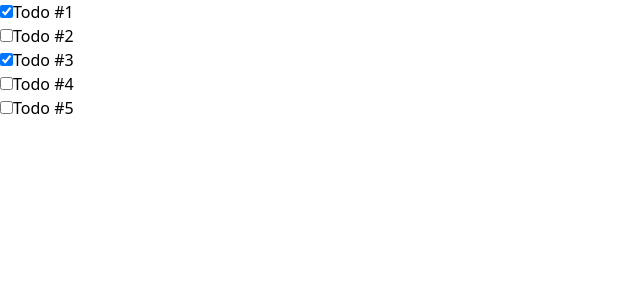
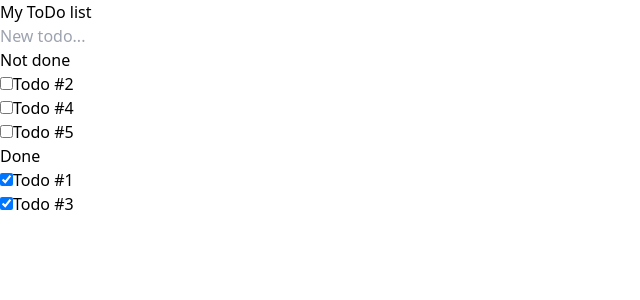
Before and after one commit to davnig/todo-react, a React (Vite) app: page / in a window 1280 px wide. Shown: the top 300 px of the page, without its empty margins (0-640 px from the left). Built offline with nearby package versions, Linux system fonts and the light colour scheme.

Commit message:
style: create TodoTable and TodoCreationBar components

```diff
--- a/src/App.tsx
+++ b/src/App.tsx
@@ -1,21 +1,29 @@
 import './App.css'
-import {TodoRow} from "./TodoRow.tsx";
+import {TodoTable} from "./TodoTable.tsx";
+import {TodoCreationBar} from "./TodoCreationBar.tsx";
 
 function App() {
     return (
         <>
-            {todo.map((todo) =>
-                <TodoRow checked={todo.done}>{todo.text}</TodoRow>)}
+            <h1>{"My ToDo list"}</h1>
+            <TodoCreationBar/>
+            <TodoTable todos={todos}></TodoTable>
         </>
     )
 }
 
 export default App
 
-const todo = [
-    {done: true, text: "Todo #1"},
-    {done: false, text: "Todo #2"},
-    {done: true, text: "Todo #3"},
-    {done: false, text: "Todo #4"},
-    {done: false, text: "Todo #5"}
+const todos: Todo[] = [
+    {id: 1, done: true, text: "Todo #1"},
+    {id: 2, done: false, text: "Todo #2"},
+    {id: 3, done: true, text: "Todo #3"},
+    {id: 4, done: false, text: "Todo #4"},
+    {id: 5, done: false, text: "Todo #5"}
 ]
+
+export interface Todo {
+    id: number;
+    done: boolean;
+    text: string;
+}
--- /dev/null
+++ b/src/TodoCreationBar.tsx
@@ -0,0 +1,5 @@
+export const TodoCreationBar = () => {
+    return (
+        <input type="text" placeholder="New todo..."></input>
+    )
+}
--- /dev/null
+++ b/src/TodoTable.tsx
@@ -0,0 +1,21 @@
+import {TodoRow} from "./TodoRow.tsx";
+import {Todo} from "./App.tsx";
+
+export interface Props {
+    todos: Todo[]
+}
+
+export const TodoTable = ({todos}: Props) => {
+    const todoDone = todos.filter((todo) => todo.done)
+    const todoNotDone = todos.filter((todo) => !todo.done)
+    return (
+        <>
+            <h3>Not done</h3>
+            {todoNotDone.map((todo) =>
+                <TodoRow key={todo.id} checked={todo.done}>{todo.text}</TodoRow>)}
+            <h3>Done</h3>
+            {todoDone.map((todo) =>
+                <TodoRow key={todo.id} checked={todo.done}>{todo.text}</TodoRow>)}
+        </>
+    )
+}
```
